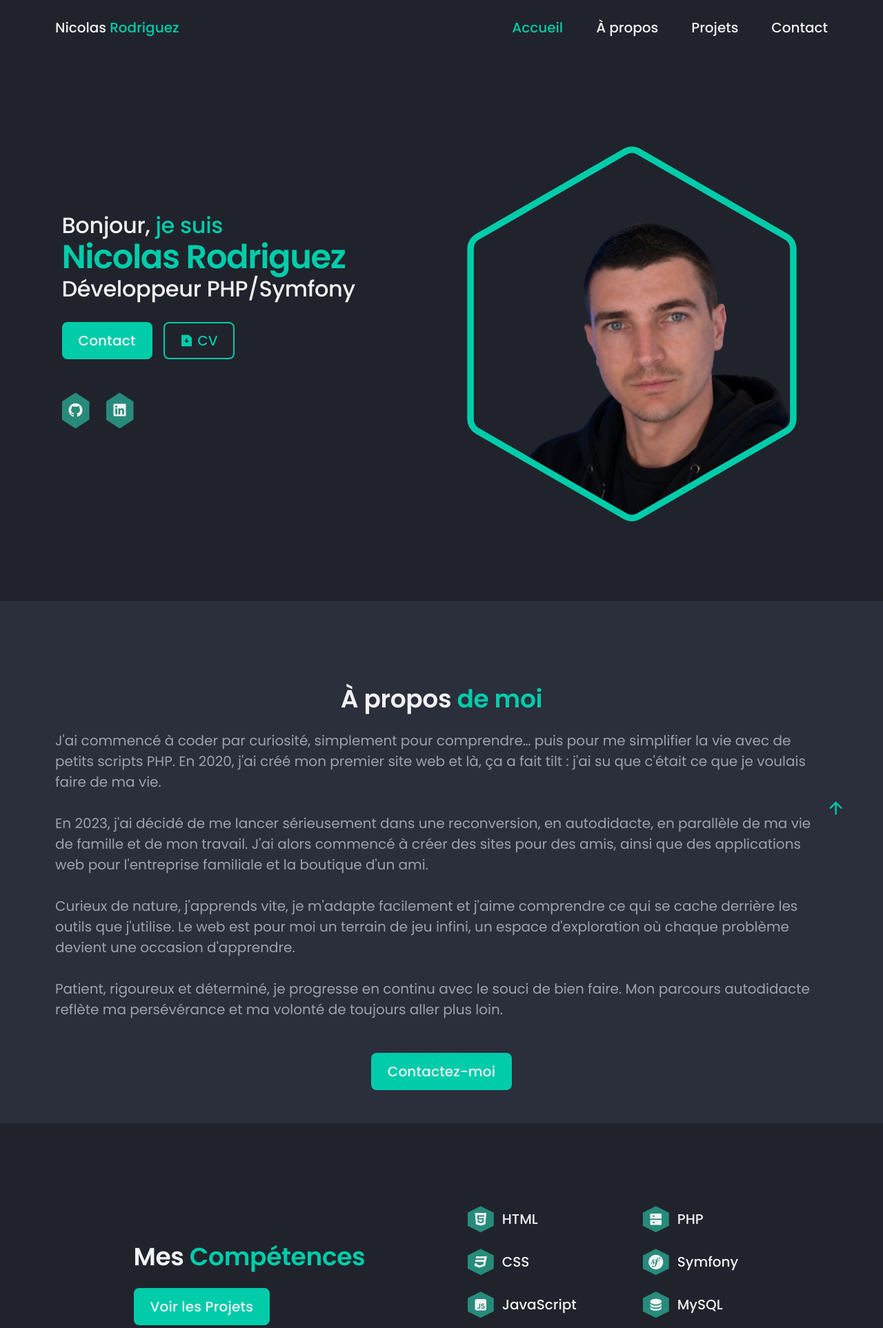
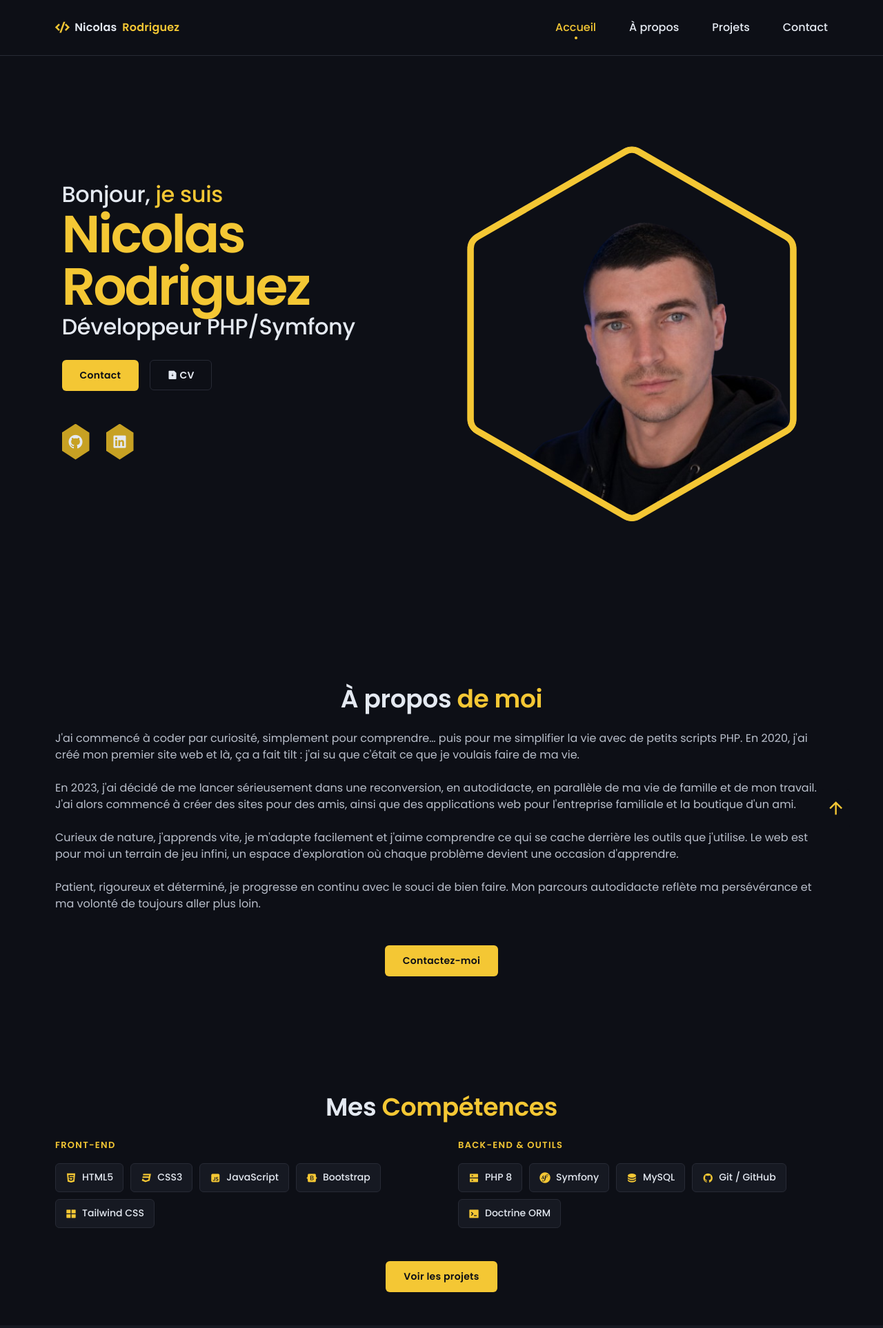
Before and after one commit to buzzer93/portfolio, a Symfony app: template templates/home/index.html.twig in a window 1280 px wide. Shown: the top 1926 px of the page at 69% size. Run offline with Twig, Linux system fonts and the light colour scheme; the template is opened without the code that fills it, so the values that code supplies are empty; form fields are guessed from the names that the template uses; style sheets or scripts are compiled from the project's sources; some libraries are stand-ins or nearby versions.

Commit message:
feat: Enhance project details and improve UI components

```diff
--- a/assets/app.js
+++ b/assets/app.js
@@ -46,6 +46,7 @@ window.addEventListener('scroll', () => {
 const sr = ScrollReveal({ origin: 'top', distance: '60px', duration: 2000, reset: true });
 sr.reveal('.home-data, .home-social, .contact-container, .footer-container');
 sr.reveal('.home-image', { origin: 'bottom' });
-sr.reveal('.about-data, .skills-data', { origin: 'left' });
-sr.reveal('.about-image, .skills-content', { origin: 'right' });
+sr.reveal('.about-data, .skills .section-title', { origin: 'left' });
+sr.reveal('.about-image, .skills-groups', { origin: 'right' });
+sr.reveal('.skills-cta', { origin: 'bottom' });
 sr.reveal('.projects-card', { interval: 150 });
--- a/assets/styles.css
+++ b/assets/styles.css
@@ -23,25 +23,27 @@
       -> Copy the color mode (HSL)
   */
 
-    --hue: 170;
-    --first-color: hsl(var(--hue), 100%, 40%);
-    --first-color-alt: hsl(var(--hue), 56%, 35%);
-    --title-color: hsl(228, 8%, 95%);
-    --text-color: hsl(228, 8%, 65%);
-    --body-color: hsl(228, 15%, 20%);
-    --container-color: hsl(228, 15%, 15%);
+    --hue: 46;
+    --first-color: hsl(46, 90%, 58%);
+    --first-color-alt: hsl(46, 70%, 46%);
+    --first-color-dark: hsl(228, 25%, 7%);
+    --title-color: hsl(220, 30%, 92%);
+    --text-color: hsl(220, 15%, 76%);
+    --body-color: hsl(228, 25%, 7%);
+    --container-color: hsl(228, 20%, 11%);
+    --border-color: hsl(228, 15%, 18%);
 
     /*========== Font and typography ==========*/
     /*.5rem = 8px | 1rem = 16px ...*/
     --body-font: "Poppins", sans-serif;
-    --biggest-font-size: 2rem;
-    --bigger-font-size: 1.25rem;
+    --biggest-font-size: 2.75rem;
+    --bigger-font-size: 1.375rem;
     --h1-font-size: 1.5rem;
     --h2-font-size: 1.25rem;
     --h3-font-size: 1rem;
-    --normal-font-size: .938rem;
-    --small-font-size: .813rem;
-    --smaller-font-size: .75rem;
+    --normal-font-size: 1rem;
+    --small-font-size: .875rem;
+    --smaller-font-size: .8rem;
 
     /*========== Font weight ==========*/
     --font-regular: 400;
@@ -56,12 +58,12 @@
 /*========== Responsive typography ==========*/
 @media screen and (min-width: 1152px) {
     :root {
-        --biggest-font-size: 3rem;
+        --biggest-font-size: 4.75rem;
         --bigger-font-size: 2rem;
         --h1-font-size: 2.25rem;
         --h2-font-size: 1.50rem;
         --h3-font-size: 1.25rem;
-        --normal-font-size: 1.25rem;
+        --normal-font-size: 1rem;
         --small-font-size: .875rem;
         --smaller-font-size: .813rem;
     }
@@ -169,7 +171,8 @@ svg {
 .header {
     position: fixed;
     width: 100%;
-    background-color: var(--container-color);
+    background-color: var(--body-color);
+    border-bottom: 1px solid var(--border-color);
     top: 0;
     left: 0;
     z-index: var(--z-fixed);
@@ -184,8 +187,17 @@ svg {
 }
 
 .nav-logo {
+    display: flex;
+    align-items: center;
+    gap: 0.5rem;
     color: var(--title-color);
-    font-weight: var(--font-medium);
+    font-weight: var(--font-semi-bold);
+    letter-spacing: 0.01em;
+}
+
+.nav-logo i {
+    color: var(--first-color);
+    font-size: 1.25rem;
 }
 
 .nav-logo span {
@@ -224,10 +236,10 @@ svg {
 }
 
 .nav-link {
+    position: relative;
     color: var(--title-color);
     font-weight: var(--font-medium);
     transition: color 0.3s;
-
 }
 
 .nav-link:hover {
@@ -263,13 +275,27 @@ svg {
 }
 
 /* Active link */
-.active-link{
+.active-link {
     color: var(--first-color);
+}
+
+@media screen and (min-width: 1023px) {
+    .active-link::after {
+        content: '';
+        position: absolute;
+        bottom: -6px;
+        left: 50%;
+        transform: translateX(-50%);
+        width: 4px;
+        height: 4px;
+        border-radius: 50%;
+        background-color: var(--first-color);
+    }
 }
 
 /*=============== HOME ===============*/
 .home {
-    background-color: var(--container-color);
+    background-color: var(--body-color);
 }
 
 .home-container {
@@ -302,8 +328,8 @@ span,
 .home-title {
     font-size: var(--biggest-font-size);
     font-weight: var(--font-semi-bold);
-    letter-spacing: -0.03em;
-    line-height: 1.1;
+    letter-spacing: -0.04em;
+    line-height: 1.0;
 }
 
 .home-education {
@@ -357,27 +383,32 @@ span,
 .button{
     display: inline-block;
     background-color: var(--first-color);
-    padding: 0.75rem 1.5rem;
-    border-radius: 0.5rem;
-    color: var(--title-color);
-    font-weight: var(--font-medium);
-    letter-spacing: 0.01em;
-    transition: box-shadow 0.2s ease, transform 0.2s ease;
+    padding: 0.75rem 1.625rem;
+    border-radius: 0.375rem;
+    color: var(--first-color-dark);
+    font-weight: var(--font-semi-bold);
+    font-size: var(--small-font-size);
+    letter-spacing: 0.02em;
+    transition: box-shadow 0.2s ease, transform 0.2s ease, opacity 0.2s ease;
 }
 .button:hover{
-    box-shadow: 0 8px 32px hsla(var(--hue), 100%, 40%, 0.35),
-                0 2px 8px hsla(var(--hue), 100%, 40%, 0.2);
+    box-shadow: 0 8px 32px hsla(46, 90%, 58%, 0.35),
+                0 2px 8px hsla(46, 90%, 58%, 0.2);
     transform: translateY(-1px);
+    opacity: 0.92;
 }
 .button--ghost {
     background-color: transparent;
-    border: 2px solid var(--first-color);
-    color: var(--first-color);
-    padding: calc(0.75rem - 2px) calc(1.5rem - 2px);
+    border: 1.5px solid var(--border-color);
+    color: var(--title-color);
+    padding: calc(0.75rem - 1.5px) calc(1.625rem - 1.5px);
 }
 .button--ghost:hover {
-    background-color: var(--first-color);
-    color: var(--title-color);
+    border-color: var(--first-color);
+    color: var(--first-color);
+    box-shadow: none;
+    transform: translateY(-1px);
+    opacity: 1;
 }
 /*=============== ABOUT ===============*/
 .about-container{
@@ -397,135 +428,179 @@ span,
     text-align: center;
 }
 /*=============== SKILLS ===============*/
-.skills{
-   background-color: var(--container-color);
-}
-.skills-container{
-
-    padding-bottom: 2rem;
-    row-gap: 3.5rem;
-}
-.skills-data{
-    text-align: center;
-}
-.skills-description{
-    margin-bottom: 2rem;
-}
-.skills-content,
-.skills-group{
-    display: grid;
-}
-.skills-content{
-    grid-template-columns: repeat(2, max-content);
-    column-gap: 4rem;
-    justify-content: center;
-    align-items: start;
-}
-.skills-group{
-    row-gap: 1.25rem;
+.skills {
+    background-color: var(--body-color);
 }
 
-.skills-item{
+.skills-inner {
+    max-width: 720px;
+}
+
+.skills-groups {
+    display: grid;
+    gap: 2.5rem;
+    margin-bottom: 3rem;
+}
+
+.skills-group-label {
+    display: block;
+    font-size: var(--smaller-font-size);
+    font-weight: var(--font-semi-bold);
+    color: var(--first-color);
+    letter-spacing: 0.1em;
+    text-transform: uppercase;
+    margin-bottom: 1rem;
+}
+
+.skills-badges {
     display: flex;
+    flex-wrap: wrap;
+    gap: 0.625rem;
+}
+
+.skill-badge {
+    display: inline-flex;
     align-items: center;
-    column-gap: 0.625rem;
+    gap: 0.5rem;
+    padding: 0.5rem 0.875rem;
+    background-color: var(--container-color);
+    border: 1px solid var(--border-color);
+    border-radius: 0.375rem;
+    color: var(--title-color);
+    font-size: var(--small-font-size);
     font-weight: var(--font-medium);
-    color: var(--title-color);
-    line-height: 1;
+    transition: border-color 0.2s, color 0.2s;
+    cursor: default;
 }
-.skills-item i{
-    display: flex;
-    align-items: center;
-    justify-content: center;
-    background-color: var(--first-color-alt);
-    padding: 0.375rem;
-    color: var(--title-color);
-    font-size: 1.25rem;
-    clip-path: polygon(50% 0%, 100% 25%, 100% 75%, 50% 100%, 0% 75%, 0% 25%);
-    filter: drop-shadow(0 8px 16px hsla(var(--hue), 100%, 40%, 0.45));
+
+.skill-badge i {
+    font-size: 1rem;
+    color: var(--first-color);
     flex-shrink: 0;
+}
+
+.skill-badge:hover {
+    border-color: var(--first-color-alt);
+    color: var(--first-color);
+}
+
+.skills-cta {
+    text-align: center;
 }
 /*=============== SERVICES ===============*/
 
 
 /*=============== PROJECTS ===============*/
-.projects{
+.projects {
     background-color: var(--container-color);
-    }
-.projects-container{
+}
+
+.projects-container {
     row-gap: 2rem;
     justify-content: center;
     padding-block: 1rem;
 }
-.projects-card{
+
+.projects-card {
     position: relative;
     border-radius: 0.5rem;
     overflow: hidden;
-    box-shadow: rgba(0,0,0,0.14) 0px 8px 28px,
-                rgba(0,0,0,0.08) 0px 4px 12px,
-                rgba(0,0,0,0.06) 0px 0px 0px 1px;
+    border-top: 3px solid var(--first-color);
+    box-shadow: 0 4px 24px rgba(0,0,0,0.25);
     transition: box-shadow 0.2s ease, transform 0.2s ease;
 }
-.projects-card:hover{
-    box-shadow: rgba(0,0,0,0.22) 0px 16px 48px,
-                rgba(0,0,0,0.12) 0px 8px 20px,
-                rgba(0,0,0,0.08) 0px 0px 0px 1px;
+
+.projects-card:hover {
+    box-shadow: 0 12px 40px rgba(0,0,0,0.4),
+                0 0 0 1px hsla(46, 90%, 58%, 0.15);
     transform: translateY(-3px);
 }
-.projects-img{
+
+.projects-img {
     width: 100%;
     height: auto;
     object-fit: cover;
     display: block;
 }
-.projects-modal{
+
+.projects-modal {
     position: absolute;
     left: 0;
     bottom: -100%;
     width: 100%;
     height: 100%;
     background: linear-gradient(180deg,
-                hsla(0, 0%, 0%, 0.4) 0%,
-                hsla(var(--hue), 70%, 40%, 0.85) 80%);
-    backdrop-filter: blur(6px);
-    -webkit-backdrop-filter: blur(6px);
+                hsla(228, 25%, 7%, 0.3) 0%,
+                hsla(228, 25%, 7%, 0.92) 55%);
+    backdrop-filter: blur(8px);
+    -webkit-backdrop-filter: blur(8px);
     border-radius: 0.5rem;
     display: flex;
     flex-direction: column;
     align-items: center;
-    justify-content: center;
-    gap: 0.5rem;
-    padding: 1.5rem;
-    transition: bottom 0.25s ease;
+    justify-content: flex-end;
+    gap: 0.375rem;
+    padding: 1.25rem;
+    transition: bottom 0.28s ease;
 }
-.projects-subtitle,
-.projects-button{
-    color: var(--title-color);
-    font-size: var(--small-font-size);
+
+.projects-title {
+    font-size: var(--smaller-font-size);
+    font-weight: var(--font-semi-bold);
+    letter-spacing: 0.08em;
+    text-transform: uppercase;
     text-align: center;
-}
-.projects-subtitle{
-    display: block;
+    color: var(--first-color);
     margin-bottom: 0.25rem;
 }
-.projects-title{
-    font-size: var(--h2-font-size);
-    margin-bottom: 0.75rem;
+
+.projects-description {
+    font-size: var(--small-font-size);
+    color: var(--text-color);
     text-align: center;
-}
-.projects-button{
-    display: flex;
-    align-items: center;
-    column-gap: 0.5rem;
-    font-weight: var(--font-medium);
+    line-height: 1.5;
+    display: -webkit-box;
+    -webkit-line-clamp: 2;
+    -webkit-box-orient: vertical;
+    overflow: hidden;
+    margin-bottom: 0.5rem;
 }
 
-.projects-button i{
-    font-size: 1.25rem;
+.projects-tech {
+    display: flex;
+    flex-wrap: wrap;
+    justify-content: center;
+    gap: 0.25rem;
+    margin-bottom: 0.75rem;
 }
-.projects-card:hover .projects-modal{
-    bottom: 0;
+
+.tech-tag {
+    padding: 0.125rem 0.375rem;
+    background-color: rgba(255,255,255,0.08);
+    border: 1px solid rgba(255,255,255,0.12);
+    border-radius: 0.25rem;
+    font-size: 0.675rem;
+    color: var(--title-color);
 }
+
+.projects-button {
+    display: inline-flex;
+    align-items: center;
+    gap: 0.25rem;
+    color: var(--first-color-dark);
+    background-color: var(--first-color);
+    padding: 0.3rem 0.75rem;
+    border-radius: 0.25rem;
+    font-size: 0.675rem;
+    font-weight: var(--font-semi-bold);
+    transition: opacity 0.2s;
+}
+
+.projects-button:hover { opacity: 0.88; }
+
+.projects-button i { font-size: 0.75rem; }
+
+.projects-card:hover .projects-modal { bottom: 0; }
 /*=============== CONTACT ===============*/
 .contact-container{
     padding-top: 1.5rem;
@@ -666,16 +756,11 @@ span,
     .container{
         margin-inline: 1rem;
     }
-    .skills-container{
-        row-gap: 2rem;
-    }
 }
 
 /* For medium devices */
 @media screen and (min-width: 576px){
     .home-container,
-    /* .about-container, */
-    .skills-container,
     .projects-container,
     .contact-container{
         grid-template-columns: 360px;
@@ -687,17 +772,12 @@ span,
 .nav-menu{
     width: 55%;
 }
-.home-container,
-/* .about-container, */
-.skills-container{
+.home-container{
     grid-template-columns: repeat(2, 1fr);
     align-items: center;
 }
 
-.home-data,
-/* .about-data, */
-.skills-data,
-:is(/* .about-data ,*/ .skills-data) :is(.section-subtitle, .section-title){
+.home-data{
     text-align: initial;
 }
 
@@ -780,27 +860,9 @@ span,
     .about-description{
         margin-bottom: 3rem;
     }
-    .skills-container{
-        grid-template-columns: 340px 425px;
-        column-gap: 8rem;
-        padding-bottom: 4rem;
-    }
-    .skills-description{
-        margin-bottom: 3rem;
-    }
-    .skills-content{
-        column-gap: 6rem;
-    }
-    .skills-group{
-        row-gap: 1.5rem;
-    }
-    .skills-item{
-        font-size: var(--h3-font-size);
-        column-gap: 0.75rem;
-    }
-    .skills-item i{
-        padding: 0.5rem;
-        font-size: 1.375rem;
+    .skills-groups {
+        grid-template-columns: repeat(2, 1fr);
+        gap: 3rem;
     }
     .projects-container{
         grid-template-columns: repeat(3, 350px);
--- a/templates/_partials/_footer.html.twig
+++ b/templates/_partials/_footer.html.twig
@@ -2,21 +2,21 @@
     <div class="footer-container container grid">
         <div>
             <h1 class="footer-title">Nicolas <span>Rodriguez</span></h1>
-            <h2 class="footer-education">Développeur Web</h2>
+            <p class="footer-education">Développeur PHP · Symfony</p>
         </div>
+
         <div class="footer-social">
-            <a href="https://github.com/buzzer93" target="_blank" class="footer-social-link">
+            <a href="https://github.com/buzzer93" target="_blank" rel="noopener noreferrer" class="footer-social-link" aria-label="GitHub">
                 <i class="ri-github-fill"></i>
             </a>
-            <a href="https://www.linkedin.com/in/nicolas-rodriguez-54771b285" target="_blank" class="footer-social-link">
+            <a href="https://www.linkedin.com/in/nicolas-rodriguez-54771b285" target="_blank" rel="noopener noreferrer" class="footer-social-link" aria-label="LinkedIn">
                 <i class="ri-linkedin-box-fill"></i>
             </a>
-        </div>
-        <div class="footer-social">
-            <a href="{{ asset('CV-Rodriguez-nicolas.pdf') }}" download="CV-Rodriguez-nicolas" class="button">
-                <i class="ri-file-download-fill"></i> Mon CV
+            <a href="{{ asset('CV-Rodriguez-nicolas.pdf') }}" download="CV-Rodriguez-nicolas" class="footer-social-link" aria-label="Télécharger le CV">
+                <i class="ri-file-download-fill"></i>
             </a>
         </div>
-        <span class="footer-cody"></span>
     </div>
+
+    <p class="footer-copy container">© {{ "now"|date("Y") }} Nicolas Rodriguez</p>
 </footer>
--- a/templates/_partials/_nav.html.twig
+++ b/templates/_partials/_nav.html.twig
@@ -1,6 +1,6 @@
 <header class="header" id="header">
     <nav class="nav container">
-        <a href="#" class="nav-logo">Nicolas <span>Rodriguez</span></a>
+        <a href="#" class="nav-logo"><i class="ri-code-s-slash-line"></i> Nicolas <span>Rodriguez</span></a>
         <div class="nav-menu" id="nav-menu">
             <ul class="nav-list">
                 <li class="nav-item"><a href="#home" class="nav-link">Accueil</a></li>
--- a/templates/_partials/_projects.html.twig
+++ b/templates/_partials/_projects.html.twig
@@ -3,12 +3,21 @@
     <div class="projects-container container grid">
         {% for project in projects %}
             <article class="projects-card">
-                <img src="{{ asset('images/' ~ project.image) }}" alt="{{ project.title }}" class="project-img" />
+                <img src="{{ asset('images/' ~ project.image) }}" alt="{{ project.title }}" class="projects-img" />
                 <div class="projects-modal">
-                    <span class="projects-subtitle">{{ project.subtitle }}</span>
                     <h2 class="projects-title">{{ project.title }}</h2>
-                    <a href="{{ project.url }}" target="_blank" class="projects-button">
-                        Visiter <i class="ri-external-link-line"></i>
+                    {% if project.description is defined %}
+                        <p class="projects-description">{{ project.description }}</p>
+                    {% endif %}
+                    {% if project.tech is defined %}
+                        <div class="projects-tech">
+                            {% for tag in project.tech|slice(0, 3) %}
+                                <span class="tech-tag">{{ tag }}</span>
+                            {% endfor %}
+                        </div>
+                    {% endif %}
+                    <a href="{{ project.url }}" target="_blank" rel="noopener noreferrer" class="projects-button">
+                        Voir le projet <i class="ri-external-link-line"></i>
                     </a>
                 </div>
             </article>
--- a/templates/_partials/_skills.html.twig
+++ b/templates/_partials/_skills.html.twig
@@ -1,22 +1,33 @@
 <section class="skills section">
-    <div class="skills-container container grid">
-        <div class="skills-data">
-            <h2 class="section-title">Mes <span>Compétences</span></h2>
-            <a href="#projects" class="button">Voir les Projets</a>
+    <div class="container">
+        <h2 class="section-title">Mes <span>Compétences</span></h2>
+
+        <div class="skills-groups">
+            <div>
+                <span class="skills-group-label">Front-end</span>
+                <div class="skills-badges">
+                    <span class="skill-badge"><i class="ri-html5-fill"></i> HTML5</span>
+                    <span class="skill-badge"><i class="ri-css3-fill"></i> CSS3</span>
+                    <span class="skill-badge"><i class="ri-javascript-fill"></i> JavaScript</span>
+                    <span class="skill-badge"><i class="ri-bootstrap-fill"></i> Bootstrap</span>
+                    <span class="skill-badge"><i class="ri-layout-grid-fill"></i> Tailwind CSS</span>
+                </div>
+            </div>
+
+            <div>
+                <span class="skills-group-label">Back-end & Outils</span>
+                <div class="skills-badges">
+                    <span class="skill-badge"><i class="ri-server-fill"></i> PHP 8</span>
+                    <span class="skill-badge"><i class="devicon-symfony-original"></i> Symfony</span>
+                    <span class="skill-badge"><i class="ri-database-2-fill"></i> MySQL</span>
+                    <span class="skill-badge"><i class="ri-github-fill"></i> Git / GitHub</span>
+                    <span class="skill-badge"><i class="ri-terminal-box-fill"></i> Doctrine ORM</span>
+                </div>
+            </div>
         </div>
-        <div class="skills-content">
-            <ul class="skills-group">
-                <li class="skills-item"><i class="ri-html5-fill"></i> HTML</li>
-                <li class="skills-item"><i class="ri-css3-fill"></i> CSS</li>
-                <li class="skills-item"><i class="ri-javascript-fill"></i> JavaScript</li>
-                <li class="skills-item"><i class="ri-bootstrap-fill"></i> Bootstrap</li>
-            </ul>
-            <ul class="skills-group">
-                <li class="skills-item"><i class="ri-server-fill"></i> PHP</li>
-                <li class="skills-item"><i class="devicon-symfony-original"></i> Symfony</li>
-                <li class="skills-item"><i class="ri-database-2-fill"></i> MySQL</li>
-                <li class="skills-item"><i class="ri-github-fill"></i> GitHub</li>
-            </ul>
+
+        <div class="skills-cta">
+            <a href="#projects" class="button">Voir les projets</a>
         </div>
     </div>
 </section>
```
Also changed, not shown: other parts of assets/styles.css (+40 -25 lines), assets/controllers/project_modal_controller.js (added, +94 -0 lines), src/Controller/HomeController.php (+30 -24 lines).
